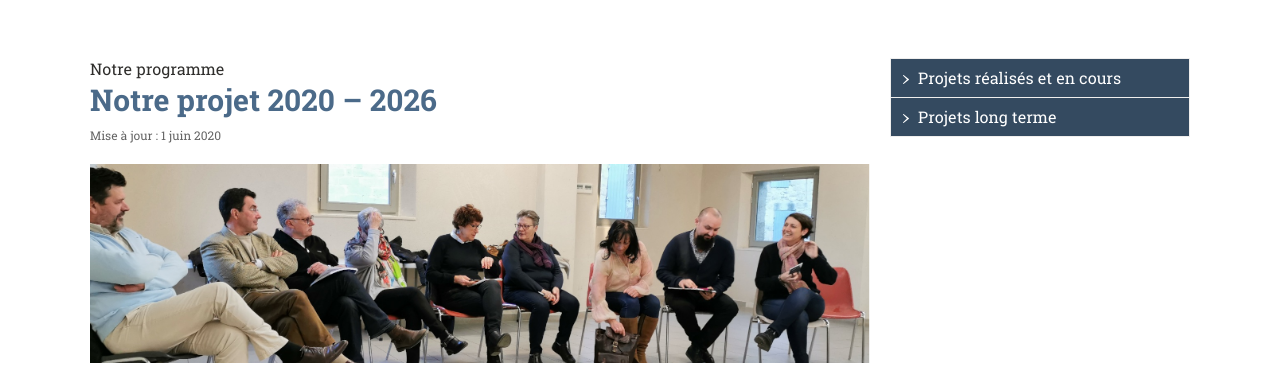
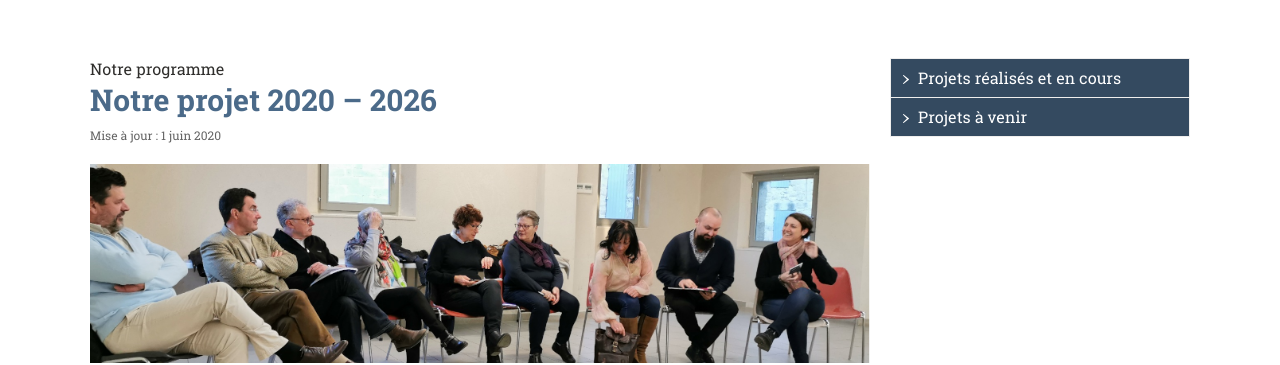
Before and after one commit to Flaux-Village/flaux-village.github.io, a Jekyll site: the page built from naturellementflaux.md, in a window 1280 px wide and 900 px high. Shown: the part 269-634 px from the top of the window. Built offline with Jekyll 4.4.1, drawn with Linux system fonts in a browser that asks for light colours; our own code applies the rules of GitHub Pages for plain Markdown files.

Commit message:
Update naturellementflaux.md

```diff
--- a/naturellementflaux.md
+++ b/naturellementflaux.md
@@ -19,7 +19,7 @@ documents:
 menu_secondaire:
 - titre: Projets réalisés et en cours
   addresse: /projetfait.html
-- titre: Projets long terme
+- titre: Projets à venir
   addresse: /projetfuture.html
 ---
 # L'engagement de notre maire, Denis JUVIN:
```
